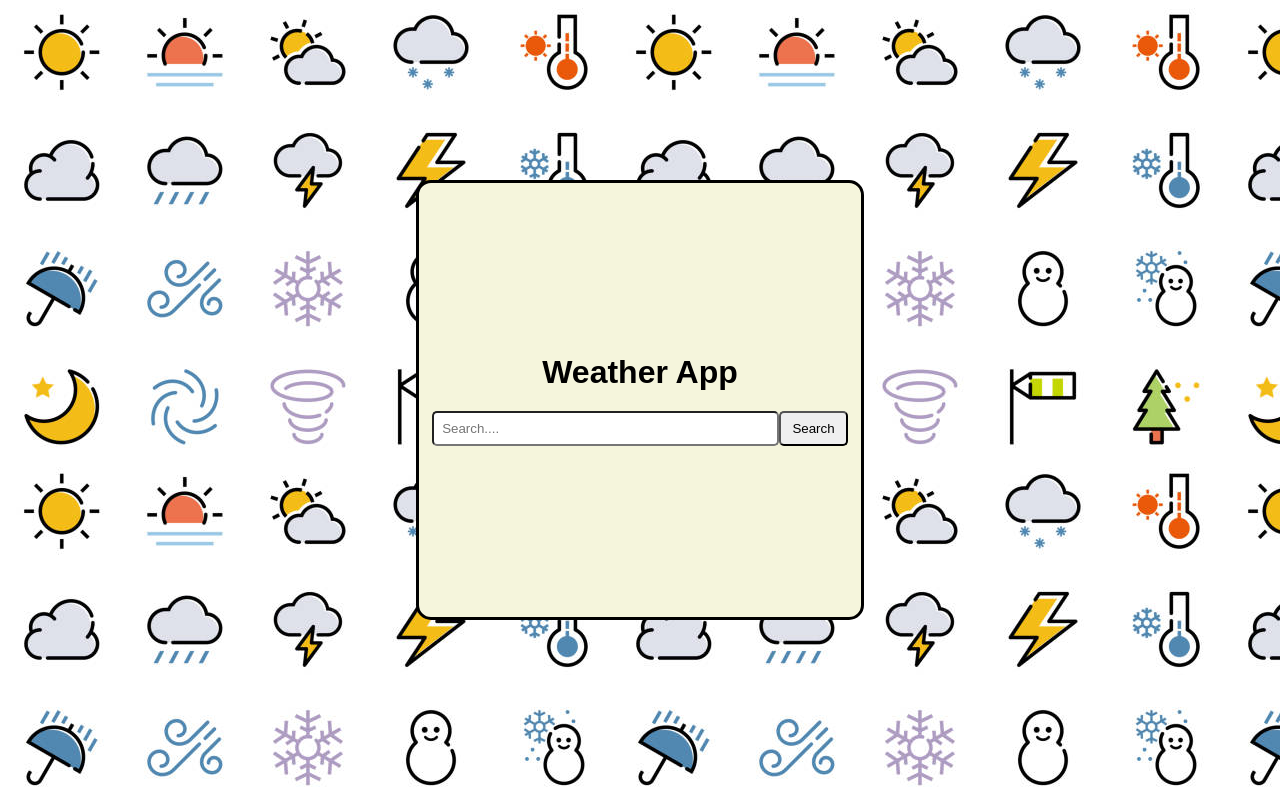
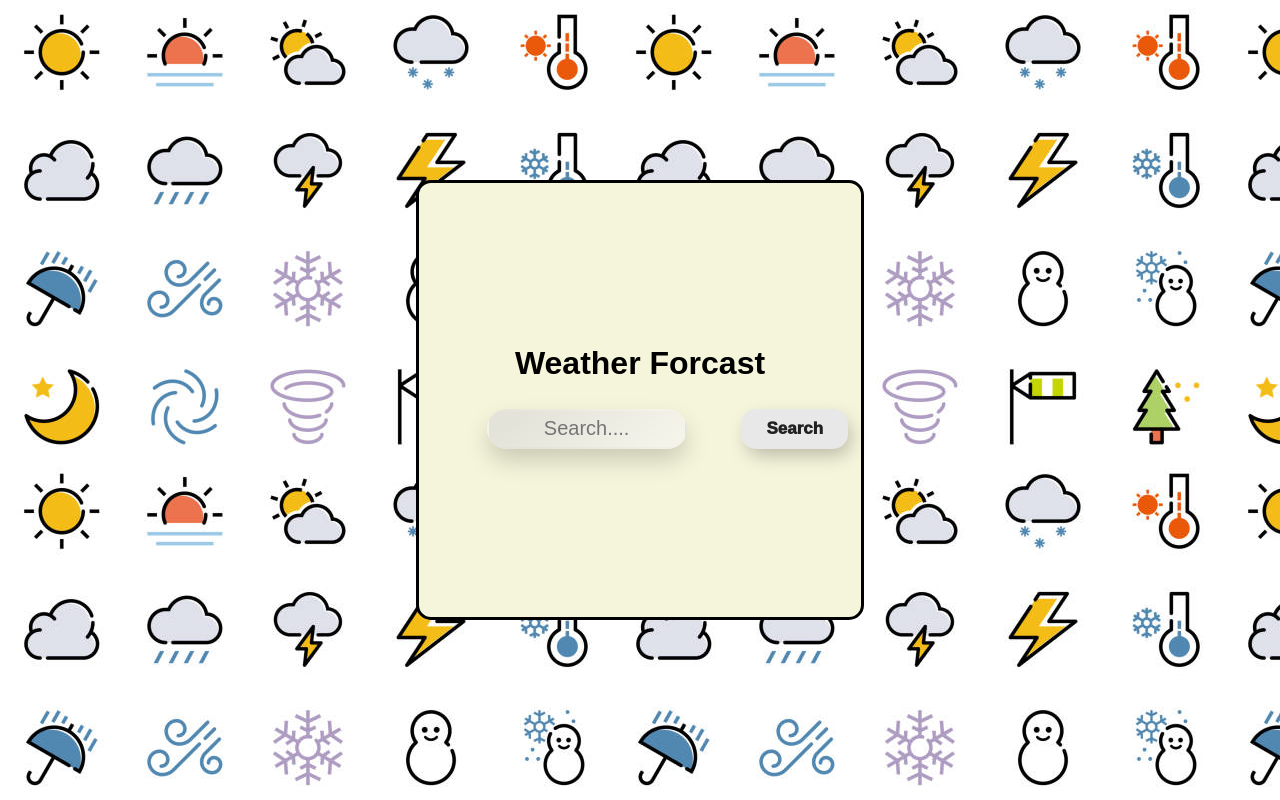
Before and after one commit to MohammadHarakeh/multi-app, a React (Create React App) app: page /weather in a window 1280 px wide. Built offline with nearby package versions, Linux system fonts and the light colour scheme.

Commit message:
finished weather website

```diff
--- a/src/Pages/componenets/Weather/weather.css
+++ b/src/Pages/componenets/Weather/weather.css
@@ -24,22 +24,77 @@
 
 .search-wrapper {
   display: flex;
+  align-items: center;
   width: 100%;
 }
 
-.search-wrapper input {
-  width: 100%;
-  border-radius: 5px;
-  padding: 2%;
+.search-wrapper input[type="text"] {
+  display: block;
+  color: rgb(34, 34, 34);
+  background: linear-gradient(
+    142.99deg,
+    rgba(217, 217, 217, 0.63) 15.53%,
+    rgba(243, 243, 243, 0.63) 88.19%
+  );
+  box-shadow: 0px 12px 24px -1px rgba(0, 0, 0, 0.18);
+  border-color: rgba(7, 4, 14, 0);
+  border-radius: 50px;
+  block-size: 20px;
+  margin: 7px auto;
+  padding: 18px 15px;
+  outline: none;
+  text-align: center;
+  width: 200px;
+  transition: 0.5s;
+  font-size: 20px;
+}
+
+.search-wrapper input[type="text"]:hover {
+  width: 240px;
+}
+
+.search-wrapper input[type="text"]:focus {
+  width: 280px;
 }
 
 .search-wrapper button {
-  width: 20%;
-  border-radius: 5px;
+  padding: 10px 25px;
+  border: unset;
+  border-radius: 15px;
+  color: #212121;
+  z-index: 1;
+  background: #e8e8e8;
+  position: relative;
+  font-weight: 1000;
+  font-size: 17px;
+  -webkit-box-shadow: 4px 8px 19px -3px rgba(0, 0, 0, 0.27);
+  box-shadow: 4px 8px 19px -3px rgba(0, 0, 0, 0.27);
+  transition: all 250ms;
+  overflow: hidden;
+}
+
+.search-wrapper button::before {
+  content: "";
+  position: absolute;
+  top: 0;
+  left: 0;
+  height: 100%;
+  width: 0;
+  border-radius: 15px;
+  background-color: #212121;
+  z-index: -1;
+  -webkit-box-shadow: 4px 8px 19px -3px rgba(0, 0, 0, 0.27);
+  box-shadow: 4px 8px 19px -3px rgba(0, 0, 0, 0.27);
+  transition: all 250ms;
 }
 
 .search-wrapper button:hover {
   cursor: pointer;
+  color: #e8e8e8;
+}
+
+.search-wrapper button:hover::before {
+  width: 100%;
 }
 
 @media screen and (max-width: 1450px) {
@@ -56,9 +111,16 @@
   }
 }
 
-@media screen and (max-width: 500px) {
+@media screen and (max-width: 650px) {
   .weather-card-wrapper {
     width: 80%;
     height: 60vh;
   }
 }
+
+@media screen and (max-width: 400px) {
+  .weather-card-wrapper {
+    width: 100%;
+    height: 60vh;
+  }
+}
--- a/src/Pages/componenets/Weather/weather.jsx
+++ b/src/Pages/componenets/Weather/weather.jsx
@@ -52,7 +52,7 @@ function Weather() {
   return (
     <div className="weather-wrapper">
       <div className="weather-card-wrapper">
-        <h1>Weather App</h1>
+        <h1>Weather Forcast</h1>
 
         <div className="search-wrapper">
           <input
```
